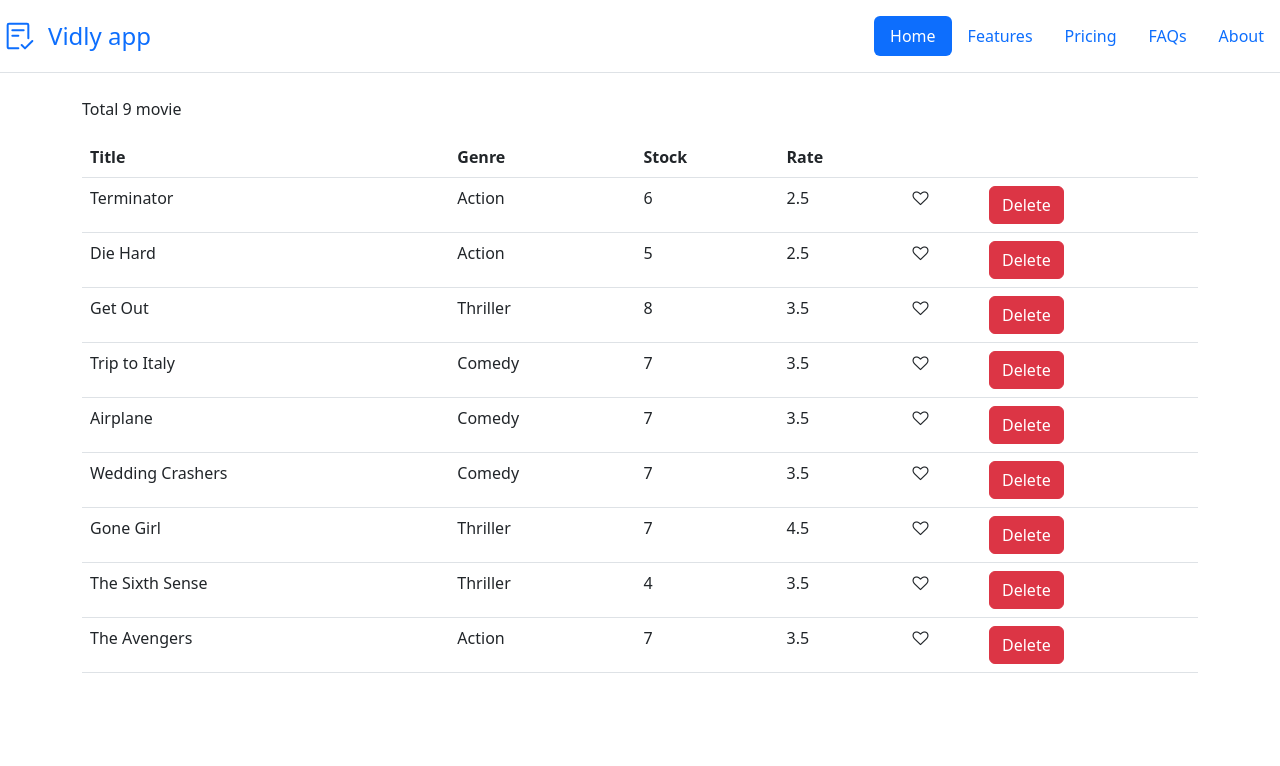
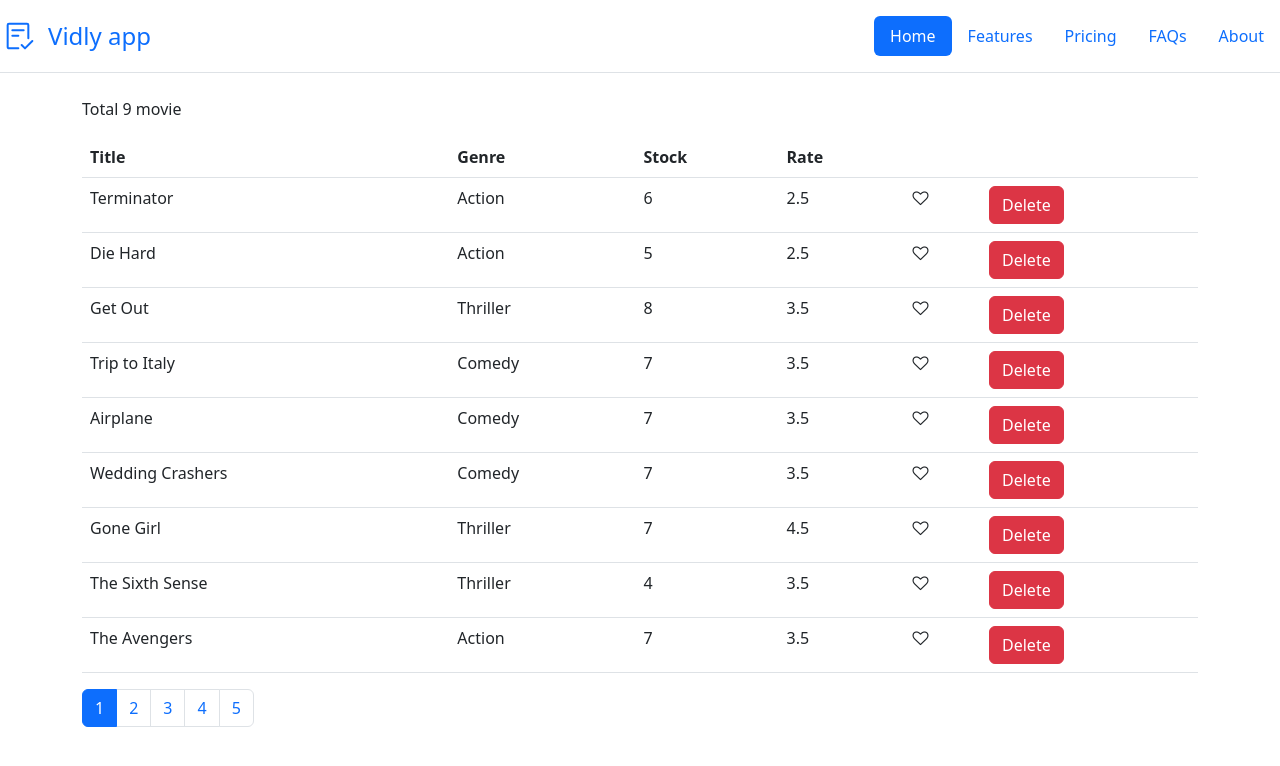
Before and after one commit to suhailphp/vidly-app-2023, a React (Create React App) app: page / in a window 1280 px wide. Shown: the top 766 px of the page. Built offline with nearby package versions, Linux system fonts and the light colour scheme.

Commit message:
Pagination current page selction option is done

```diff
--- a/src/components/movies.jsx
+++ b/src/components/movies.jsx
@@ -5,8 +5,8 @@ import Pagination from "./pagination";
 class Movies extends Component {
   state = {
     movies: getMovies(),
-    pageNumber:1,
-    pageLength:10
+    currentPage:1,
+    pageSize:2
   };
   render() {
 
@@ -53,9 +53,11 @@ class Movies extends Component {
           </tbody>
         </table>
         <Pagination
-          pageNumber={this.state.pageNumber}
-          pageLength={this.state.pageLength}
-          dataCount={this.state.movies.length}
+          currentPage={this.state.currentPage}
+          pageSize={this.state.pageSize}
+          itemCount={this.state.movies.length}
+          onPageChange={this.handlePageChange}
+
         ></Pagination>
       </>
     );
@@ -71,6 +73,11 @@ class Movies extends Component {
     movies[index].liked = !movies[index].liked
     this.setState({movies})
   }
+
+  handlePageChange = (page) =>{
+    console.log(page);
+    this.setState({currentPage:page})
+  }
 }
 
 export default Movies;
--- a/src/components/pagination.jsx
+++ b/src/components/pagination.jsx
@@ -1,16 +1,16 @@
 import _ from 'lodash'
-const Pagination = ({pageNumber,pageLength,dataCount}) => {
-    let pageCount = Math.ceil(dataCount/pageLength)
+const Pagination = ({currentPage,pageSize,itemCount,onPageChange}) => {
+    let pageCount = Math.ceil(itemCount/pageSize)
     let pages = _.range(1,pageCount+1)
     if(pageCount === 1) return null
     return (
         <nav aria-label="Page navigation example">
             <ul className="pagination">
-                <li className="page-item"><a className="page-link" href="#">Previous</a></li>
+
                 {pages.map(page=>(
-                    <li key={page} className="page-item"><a className="page-link" href="#">{page}</a></li>
+                    <li key={page}  className="page-item"><a className={(currentPage === page)?"page-link active":"page-link "}href="#/" onClick={()=>onPageChange(page)} >{page}</a></li>
                 ))}
-                <li className="page-item"><a className="page-link" href="#">Next</a></li>
+
             </ul>
         </nav>
      );
```
